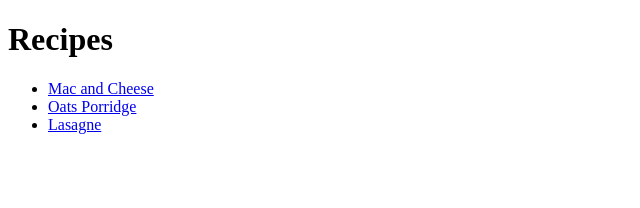
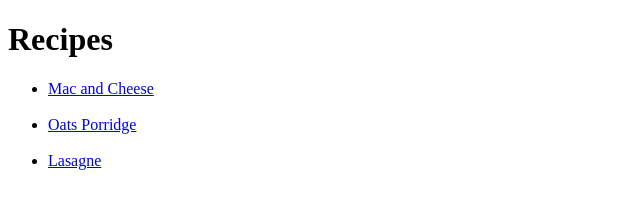
Before and after one commit to opabhijeet/recipes, a plain HTML site: page index.html in a window 1280 px wide. Shown: the whole page, without its empty margins (0-640 px from the left). Drawn offline with Linux system fonts and the light colour scheme.

Commit message:
update home page

```diff
--- a/index.html
+++ b/index.html
@@ -7,9 +7,9 @@
     <body>
         <h1>Recipes</h1>
         <ul>
-            <li><a href="./recipes/MacandCheese.html" target="_blank" rel="noopener noreferer">Mac and Cheese</a></li>
-            <li><a href="./recipes/OatsPorridge.html" target="_blank" rel="noopener noreferer">Oats Porridge</a></li>
-            <li><a href="./recipes/lasagne.html" target="_blank" rel="noopener noreferer">Lasagne</a></li>
+            <li><a href="./recipes/MacandCheese.html" target="_blank" rel="noopener noreferer">Mac and Cheese</a></li><br>
+            <li><a href="./recipes/OatsPorridge.html" target="_blank" rel="noopener noreferer">Oats Porridge</a></li><br>
+            <li><a href="./recipes/lasagne.html" target="_blank" rel="noopener noreferer">Lasagne</a></li><br>
         </ul>
     </body>
 </html>
```
